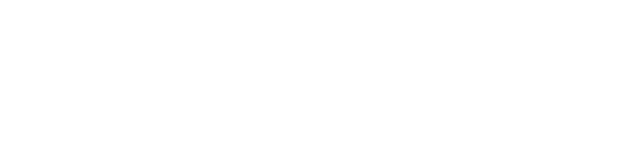
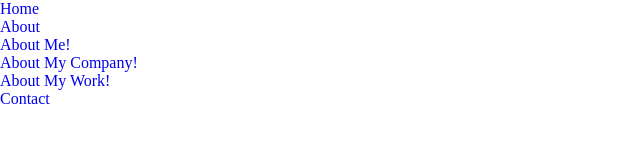
Before and after one commit to MDJAmin/simple-dropdown, a plain HTML site: page index.html in a window 1280 px wide. Shown: the whole page, without its empty margins (0-640 px from the left). Drawn offline with Linux system fonts and the light colour scheme.

Commit message:
Feat : add html nav items

```diff
--- a/index.html
+++ b/index.html
@@ -8,8 +8,17 @@
 </head>
 <body>
     <nav role="navigation">
-
-
+        <ul>
+            <li><a href="#">Home</a></li>
+            <li><a href="#">About</a>
+              <ul class="dropdown">
+                <li><a href="#">About Me!</a></li>
+                <li><a href="#">About My Company!</a></li>
+                <li><a href="#">About My Work!</a></li>
+              </ul>
+            </li>
+            <li><a href="#">Contact</a></li>
+          </ul>
     </nav>
 </body>
 </html>
```
